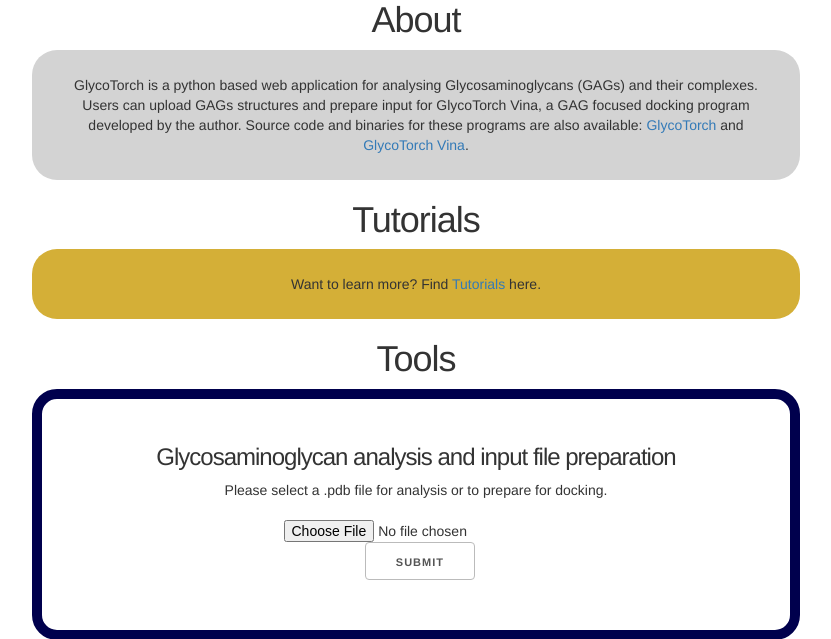
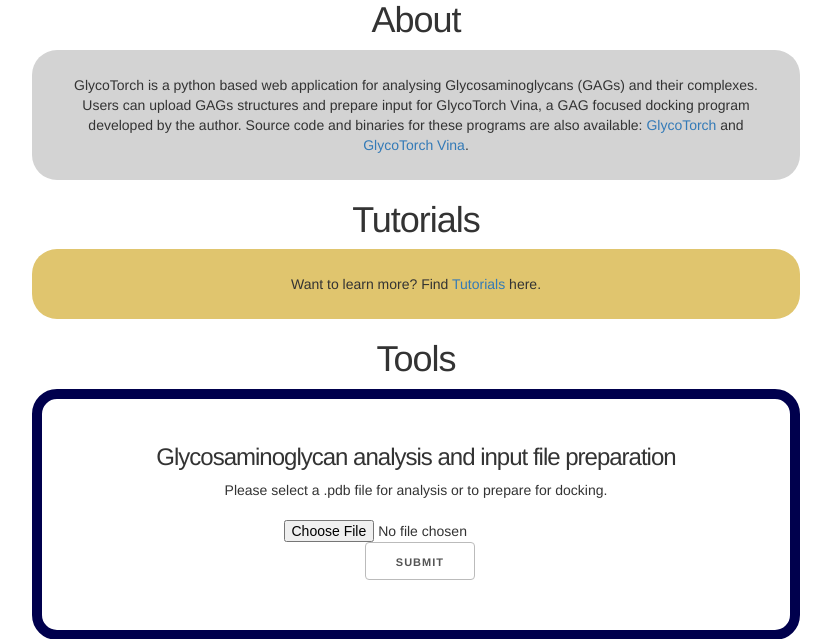
Before and after one commit to EricBoittier/GlycoTorch_Online, a Flask app: page / in a window 1280 px wide. Shown: the part 246-885 px from the top of the page, without its empty margins (224-1055 px from the left). Run offline with Flask 2, Linux system fonts and the light colour scheme; some libraries are stand-ins or nearby versions.

Commit message:
Update index.html

```diff
--- a/templates/index.html
+++ b/templates/index.html
@@ -78,7 +78,7 @@
     .gold {
                 margin-left: 20%;
                 margin-right: 20%;
-                background-color: #D4AF37;
+                background-color: #e0c56e;
                 /*border: 3px solid #cc0000;
                 border-width: 10px;*/
                 padding: 25px;
```
